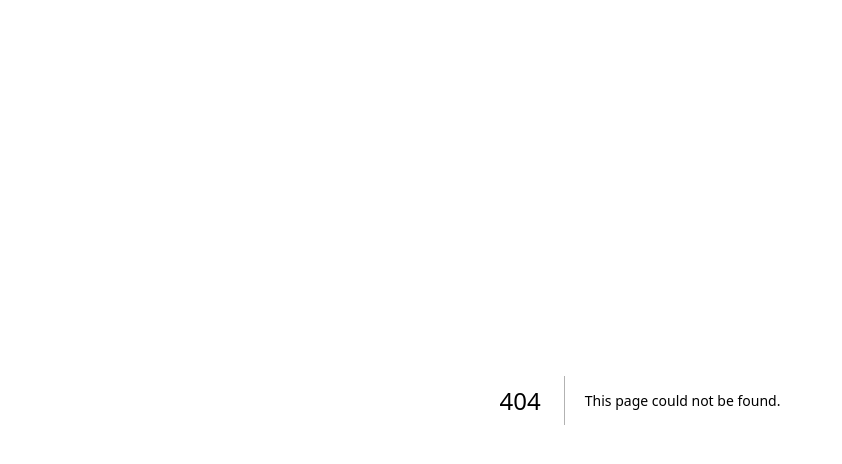
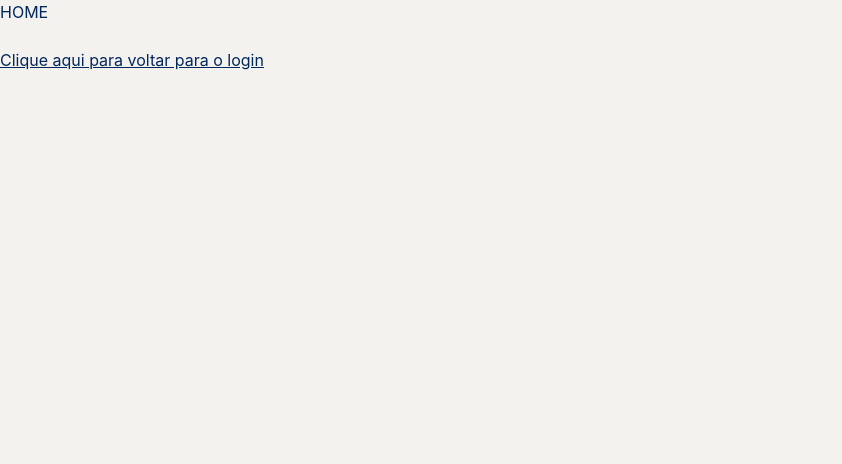
Before and after one commit to matheuzmelo/portal-parceiro, a Next.js app: page /home in a window 1280 px wide. Before the commit this address had no page. Shown: the top 464 px of the page, without its empty margins (0-842 px from the left). Built offline with nearby package versions, Linux system fonts and the light colour scheme.

Commit message:
add home page with private layout; implement form submission redirection and update styles

```diff
--- /dev/null
+++ b/src/app/(private)/home/page.tsx
@@ -0,0 +1,14 @@
+import Link from "next/link";
+import PrivateLayout from "../layout";
+
+export default function Home() {
+    return (
+        <PrivateLayout>
+            <h1>
+                HOME
+            </h1>
+            <br />
+            <Link className="underline" href={'/sign-in'}>Clique aqui para voltar para o login</Link>
+        </PrivateLayout>
+    )
+}
--- a/src/app/(private)/layout.tsx
+++ b/src/app/(private)/layout.tsx
@@ -1,5 +1,6 @@
 import { ReactNode } from 'react';
 
+// TODO: criar um layout padrão para meu sistema interno
 export default function PrivateLayout({
     children
 }: Readonly<{
--- a/src/app/(public)/sign-in/page.tsx
+++ b/src/app/(public)/sign-in/page.tsx
@@ -1,6 +1,7 @@
 "use client"
 import Image from "next/image";
 import { useState } from "react";
+import { useRouter } from "next/navigation"; // Import useRouter from next/navigation
 import MonSegurosLogo from '../../../../public/images/logo_monseguros_white.png'
 import Link from "next/link";
 import { Eye, EyeClosed } from "@phosphor-icons/react";
@@ -9,6 +10,7 @@ export default function SignIn() {
     const [email, setEmail] = useState("");
     const [password, setPassword] = useState("");
     const [showPassword, setShowPassword] = useState(false);
+    const router = useRouter(); // Initialize useRouter
 
     interface FormValues {
         email: string;
@@ -18,6 +20,9 @@ export default function SignIn() {
     const handleSubmit = (e: React.FormEvent<HTMLFormElement>) => {
         e.preventDefault();
         const formValues: FormValues = { email, password };
+
+        router.push('/home');
+
         console.log("Login:", formValues);
     }
 
@@ -64,7 +69,7 @@ export default function SignIn() {
                             </div>
                             <button
                                 type="submit"
-                                className="w-full bg-blue-950 hover:bg-blue-1000 text-white font-bold py-2 px-4 rounded-lg translate-0.5 cursor-pointer"
+                                className="w-full bg-yellow-650 hover:bg-yellow-600 text-white font-light py-2 px-4 rounded-lg transform transition-all cursor-pointer"
                             >
                                 Entrar
                             </button>
--- a/src/app/globals.css
+++ b/src/app/globals.css
@@ -13,7 +13,8 @@
 }
 
 @theme {
-  --color-blue-1000: #101820
+  --color-blue-1000: #101820;
+  --color-yellow-650: #FFC845;
 }
 
 @media (prefers-color-scheme: dark) {
--- a/src/middleware.ts
+++ b/src/middleware.ts
@@ -22,20 +22,20 @@ export function middleware(request: NextRequest) {
         return NextResponse.next()
     }
 
-    if(!authToken && !publicRoute) {
-        const redirectUrl = request.nextUrl.clone()
+    // if(!authToken && !publicRoute) {
+    //     const redirectUrl = request.nextUrl.clone()
 
-        redirectUrl.pathname = REDIRECT_WHEN_NOT_AUTHENTICATED_ROUTE
+    //     redirectUrl.pathname = REDIRECT_WHEN_NOT_AUTHENTICATED_ROUTE
 
-        return NextResponse.redirect(redirectUrl)
-    }
+    //     return NextResponse.redirect(redirectUrl)
+    // }
 
-    if(authToken && publicRoute && publicRoute.whenAuthenticated === 'redirect'){
-        console.log('03')
-        const redirectUrl = request.nextUrl.clone()
-        redirectUrl.pathname = '/'
-        return NextResponse.redirect(redirectUrl)
-    }
+    // if(authToken && publicRoute && publicRoute.whenAuthenticated === 'redirect'){
+    //     console.log('03')
+    //     const redirectUrl = request.nextUrl.clone()
+    //     redirectUrl.pathname = '/'
+    //     return NextResponse.redirect(redirectUrl)
+    // }
 
     if(authToken && !publicRoute) {
         console.log('04')
```
